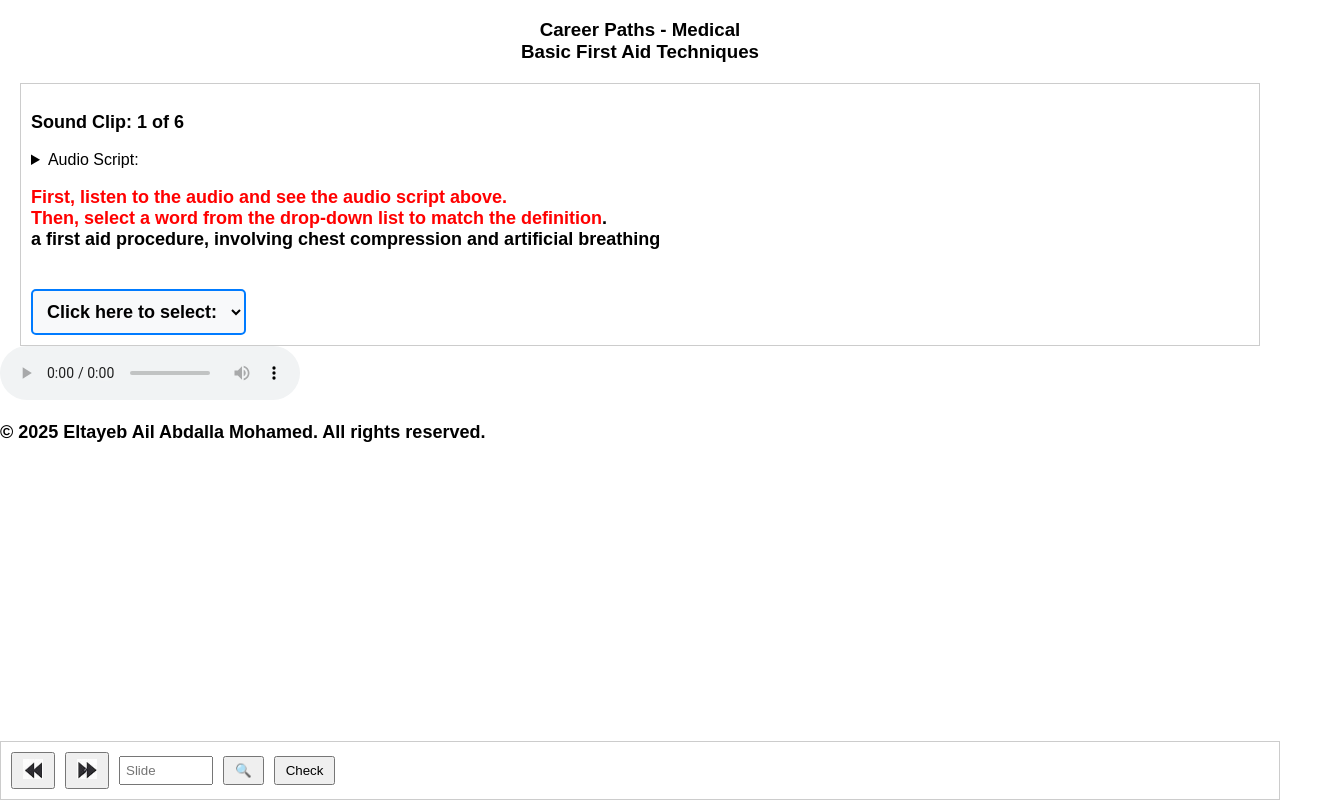
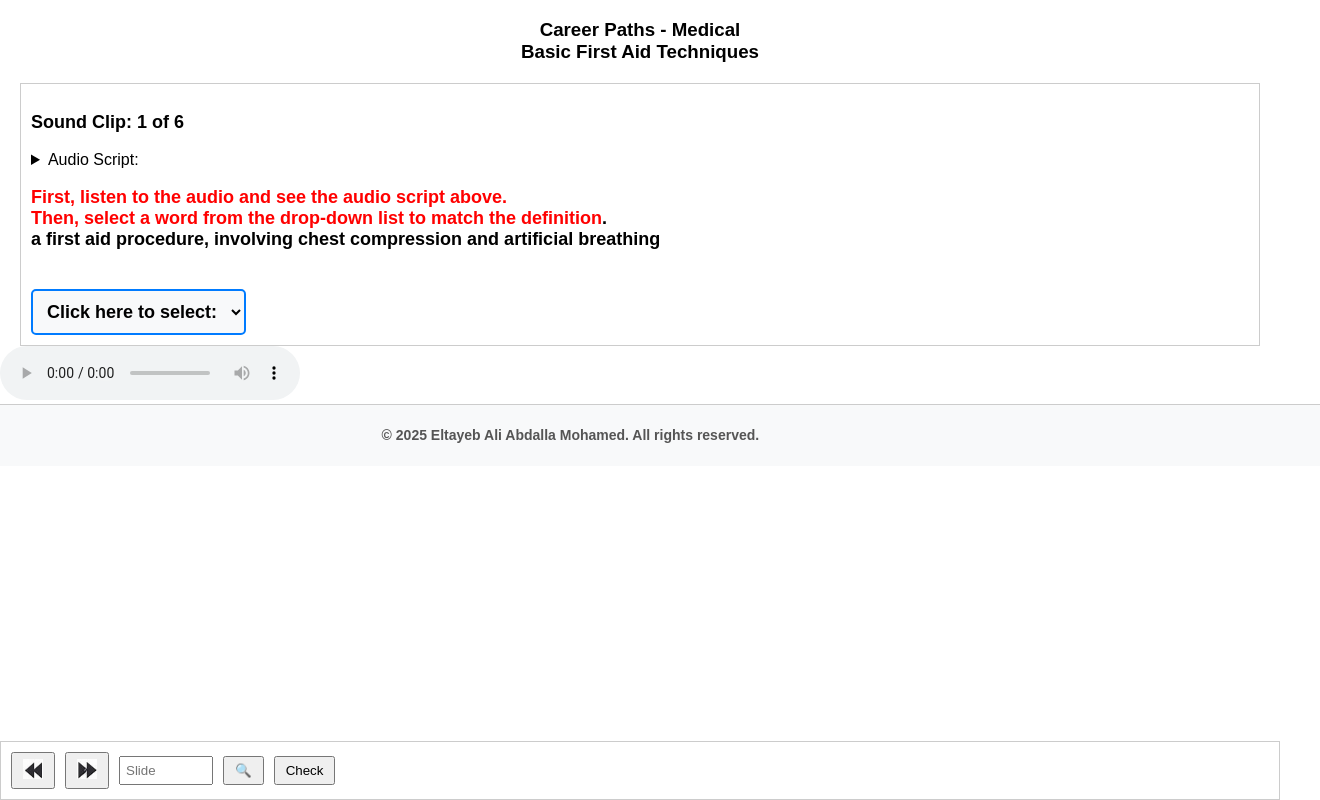
Before and after one commit to EltayebAliAbdallaMohamed/career-paths-page-10-MC-Questions, a plain HTML site: page index.html in a window 1280 px wide. Shown: the whole page, 1320 px wide, since content can reach past the window. Drawn offline with Linux system fonts and the light colour scheme.

Commit message:
Update index.html

```diff
--- a/index.html
+++ b/index.html
@@ -85,6 +85,21 @@
         }
         .feedback {
             margin-left: 10px;
+        }
+        footer {
+            background-color: #f8f9fa; /* Light gray background */
+            padding: 20px; /* Padding for space */
+            text-align: center; /* Center alignment */
+            position: relative; /* Positioning */
+            bottom: 0; /* Stick to the bottom */
+            width: 100%; /* Full width */
+            border-top: 1px solid #ccc; /* Top border */
+        }
+        footer p {
+            margin: 0; /* Remove default margin */
+            font-size: 14px; /* Font size */
+            color: #555; /* Dark gray text color */
+            line-height: 1.5; /* Line height for readability */
         }
     </style>
 </head>
@@ -279,7 +294,7 @@
         displayData();
     </script>
      <footer>
-        <p>&copy; 2025 Eltayeb Ail Abdalla Mohamed. All rights reserved.</p>
+        <p>&copy; 2025 Eltayeb Ali Abdalla Mohamed. All rights reserved.</p>
     </footer>
 </body>
 </html>
```
